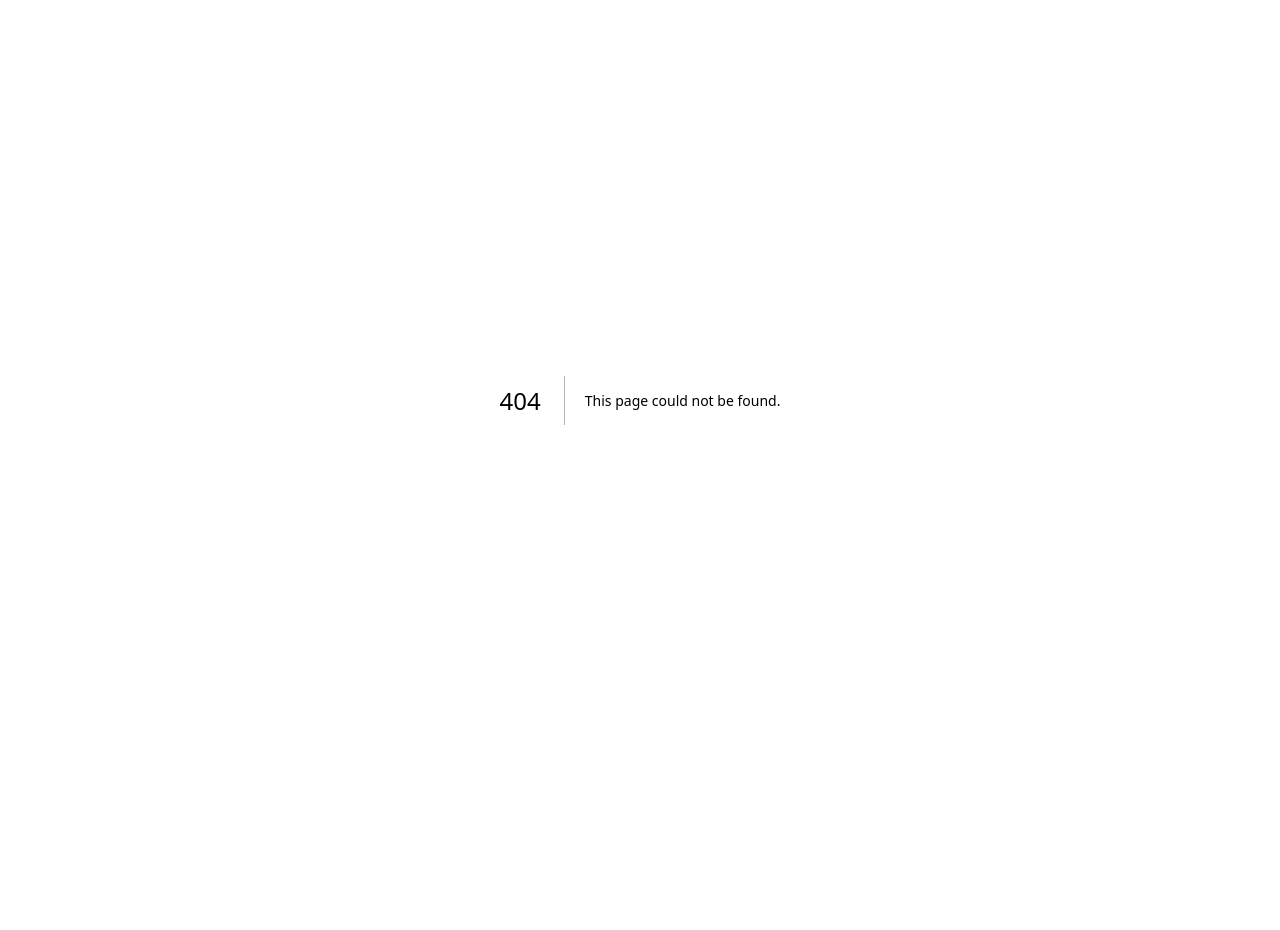
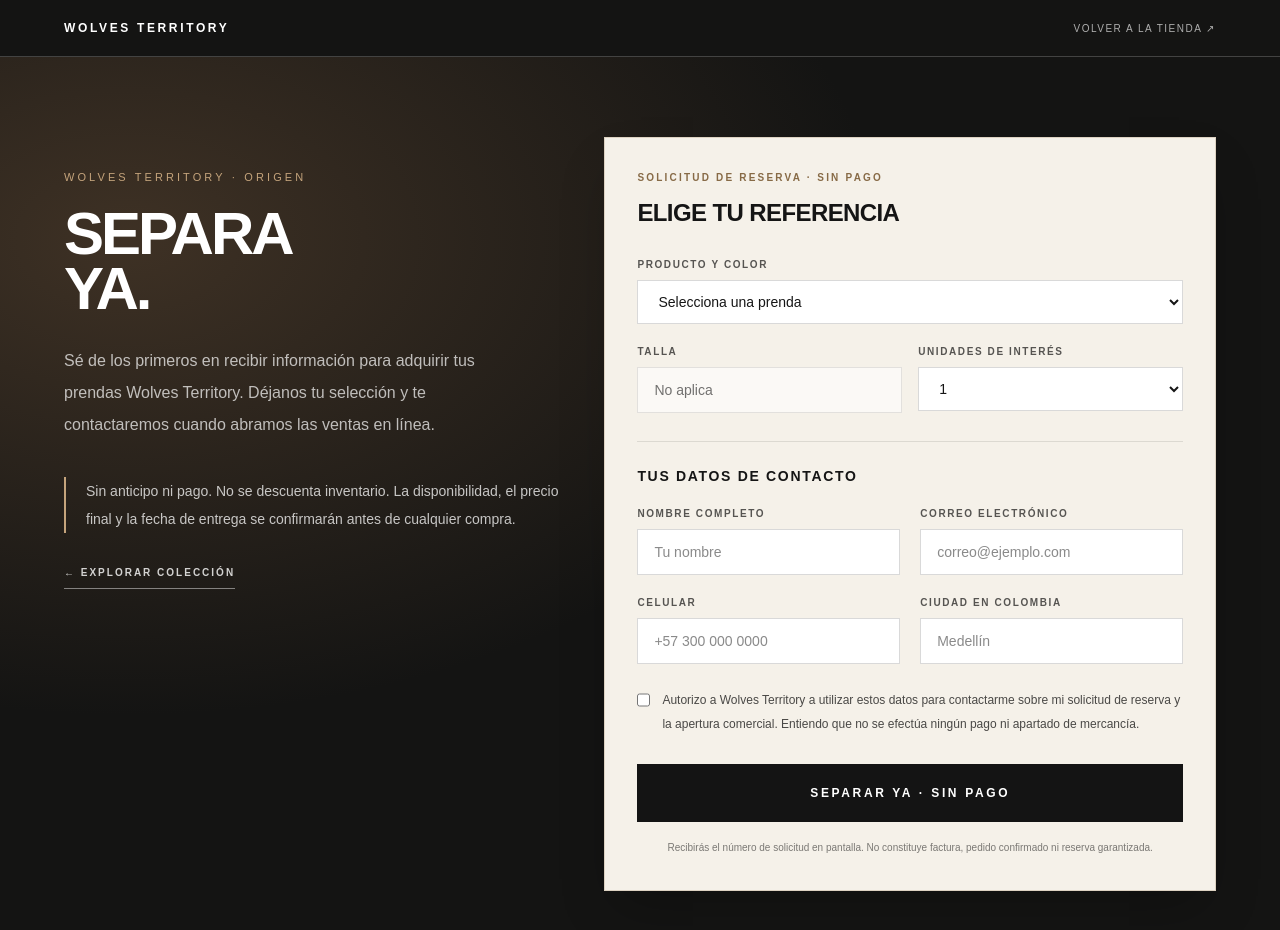
Before and after one commit to deltastudiocomunicaciones-cpu/wolves-territory, a Next.js app: page /reservas in a window 1280 px wide. Before the commit this address had no page. Shown: the top 930 px of the page. Before the commit the page ends 800 px from the top, so only its background shows below. Built offline with nearby package versions, Linux system fonts and the light colour scheme.

Commit message:
feat(reservas): public Colombia reservation landing page with transparent nonbinding terms

```diff
--- /dev/null
+++ b/app/reservas/page.tsx
@@ -0,0 +1,31 @@
+import type { Metadata } from "next";
+import { Suspense } from "react";
+import Link from "next/link";
+import ReservationForm from "@/components/reservas/ReservationForm";
+
+export const metadata: Metadata = {
+  title: "Separa ya | Solicitudes de reserva ORIGEN",
+  description: "Solicita prioridad de contacto para las prendas Wolves Territory en Colombia. Sin pagos anticipados ni apartado de inventario.",
+  alternates: { canonical: "https://www.wolves-territory.co/reservas" },
+};
+
+export default function ReservasPage() {
+  return (
+    <main className="min-h-screen bg-[#141413] text-white">
+      <header className="border-b border-white/20 px-5 py-5 sm:px-10">
+        <div className="mx-auto flex max-w-6xl items-center justify-between gap-4">
+          <Link href="/" className="text-xs font-bold uppercase tracking-[.22em]">Wolves Territory</Link>
+          <Link href="/#coleccion" className="text-[10px] uppercase tracking-[.15em] text-white/65 hover:text-white">Volver a la tienda ↗</Link>
+        </div>
+      </header>
+      <section className="relative overflow-hidden px-4 py-12 sm:px-8 sm:py-20">
+        <div aria-hidden="true" className="pointer-events-none absolute inset-0 bg-[radial-gradient(ellipse_at_10%_20%,#55412e_0%,transparent_46%)] opacity-65"/>
+        <div className="relative">
+          <Suspense fallback={<p className="text-center text-sm text-white/70">Cargando catálogo...</p>}>
+            <ReservationForm />
+          </Suspense>
+        </div>
+      </section>
+    </main>
+  );
+}
```
